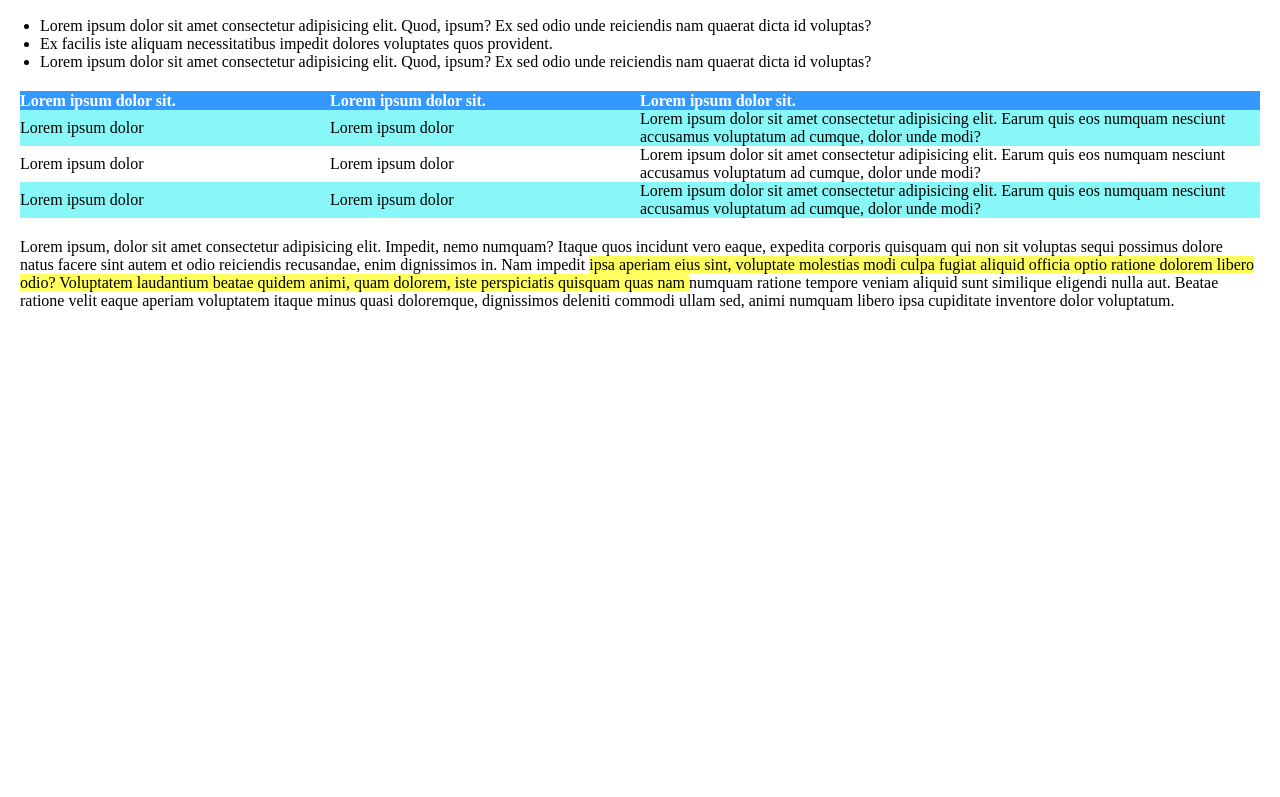
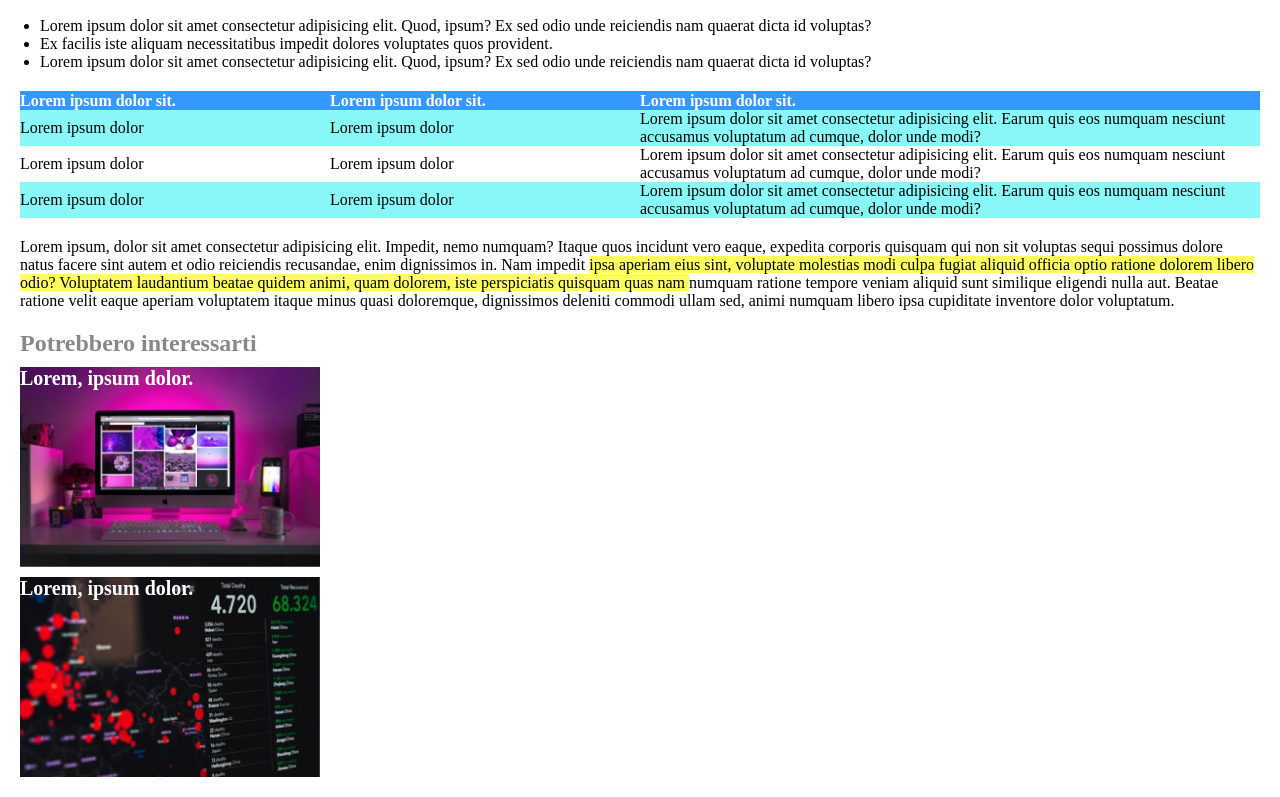
Before and after one commit to Francescodc92/html-css-booleaner, a plain HTML site: page index.html in a window 1280 px wide. Shown: the part 760-1557 px from the top of the page. Before the commit the page ends 1090 px from the top, so only its background shows below. Drawn offline with Linux system fonts and the light colour scheme.

Commit message:
add last section

```diff
--- a/css/style.css
+++ b/css/style.css
@@ -130,3 +130,45 @@ table thead tr th:last-child,
 table tbody tr td:last-child {
   max-width: 50%;
 }
+
+/*------------
+Section Other articles
+-------------*/
+section.other-articles {
+  margin-block: 2rem;
+  padding-inline: 2rem;
+  display: flex;
+  flex-direction: column;
+  gap: 1rem;
+}
+
+section.other-articles h2 {
+  color: #8a8787;
+}
+
+.links {
+  width: 30rem;
+  height: 20rem;
+  color: #fff;
+  font-size: 2rem;
+  font-weight: 700;
+}
+
+.links.first {
+  background: url("../img/monitor.jpg") no-repeat center/cover;
+  /*
+  backgroun-img:url("..//img/monitor.jpg") ;
+  background-repet:no-repeat;
+  background-position:center;
+  background-size:cover;
+  */
+}
+.links.second {
+  background: url("../img/graph.jpg") no-repeat center/cover;
+  /*
+  backgroun-img:url("..//img/monitor.jpg") ;
+  background-repet:no-repeat;
+  background-position:center;
+  background-size:cover;
+  */
+}
--- a/index.html
+++ b/index.html
@@ -142,6 +142,16 @@
         </p>
       </article>
       <!--end article body-->
+      <section class="other-articles">
+        <h2>Potrebbero interessarti</h2>
+        <a href="#">
+          <div class="links first">Lorem, ipsum dolor.</div>
+        </a>
+        <a href="#">
+          <div class="links second">Lorem, ipsum dolor.</div>
+        </a>
+      </section>
+      <!--end other articles-->
     </main>
     <!--end main-->
   </body>
```
